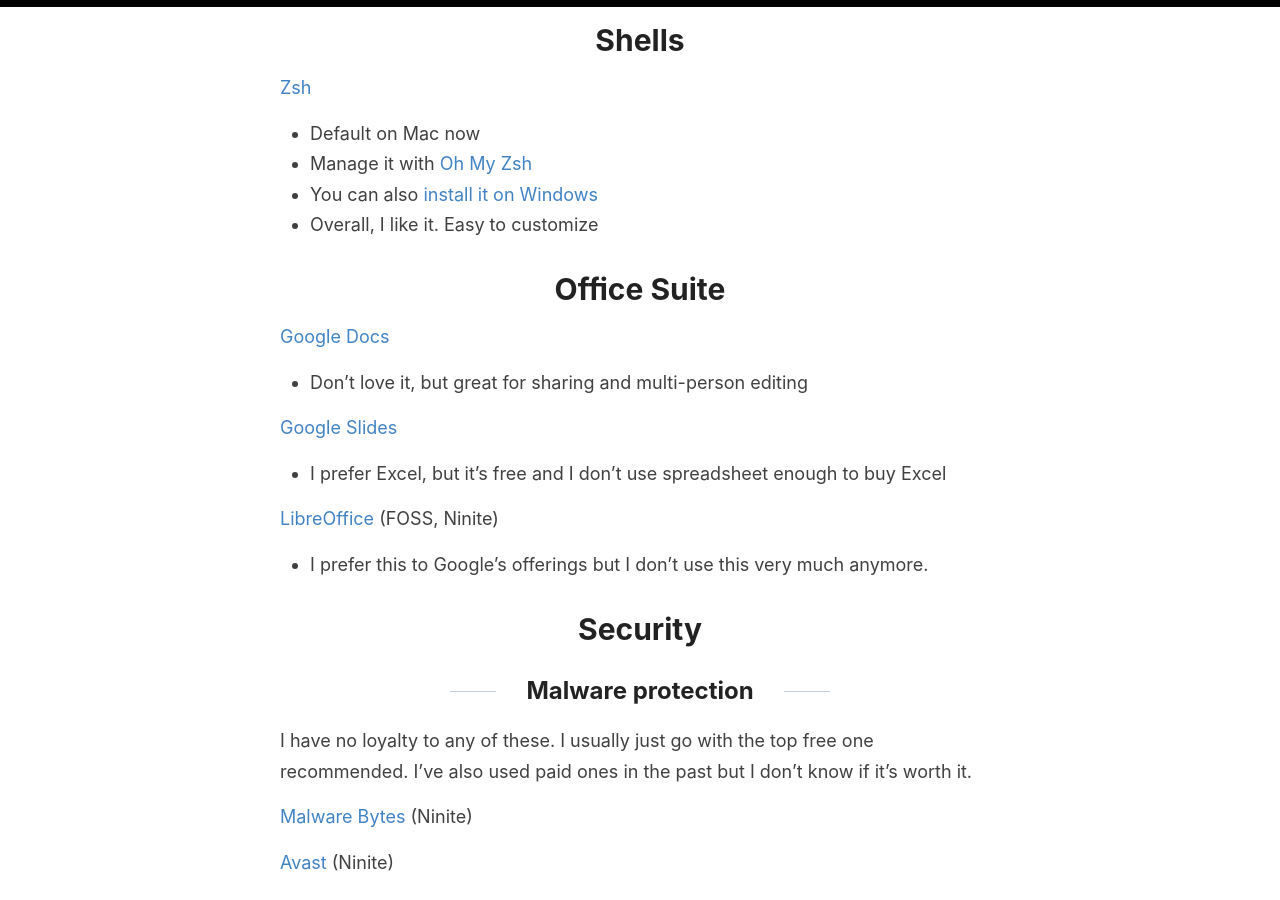
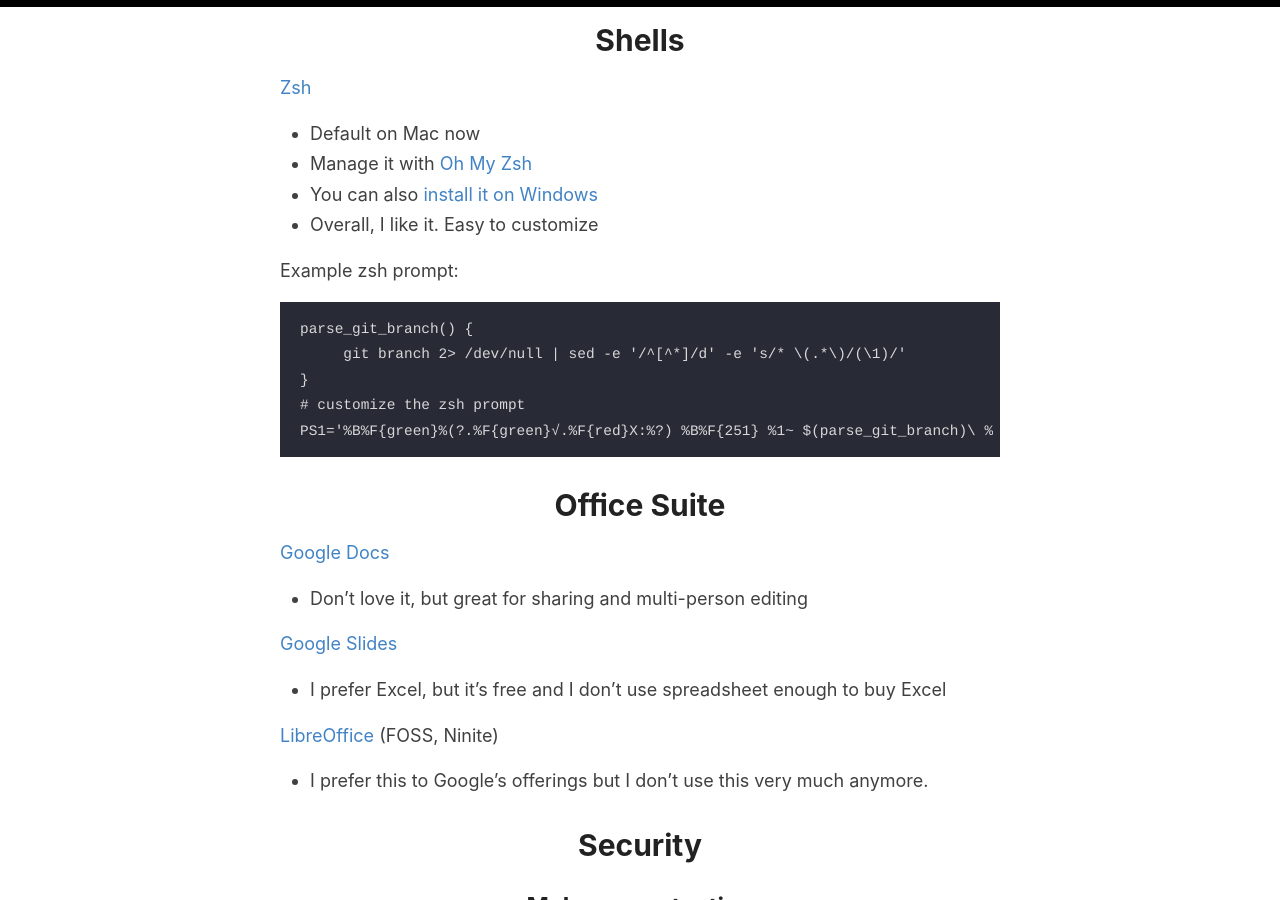
Before and after one commit to jss367/blog, a Jekyll site: the page built from _posts/2018-10-10-Software-I-Use.md, in a window 1280 px wide and 900 px high, scrolled down 4895 px. Built offline with Jekyll 4.4.1, drawn with Linux system fonts in a browser that asks for light colours.

Commit message:
Update 2018-10-10-Software-I-Use.md

````diff
--- a/_posts/2018-10-10-Software-I-Use.md
+++ b/_posts/2018-10-10-Software-I-Use.md
@@ -142,6 +142,15 @@ As you can see, I'm strewn across half a dozen terminals in Windows and have fou
 * You can also [install it on Windows](https://winsmarts.com/running-oh-my-zsh-on-windows-10-6fcb0fbc736b)
 * Overall, I like it. Easy to customize
 
+Example zsh prompt:
+```
+parse_git_branch() {
+     git branch 2> /dev/null | sed -e '/^[^*]/d' -e 's/* \(.*\)/(\1)/'
+}
+# customize the zsh prompt
+PS1='%B%F{green}%(?.%F{green}√.%F{red}X:%?) %B%F{251} %1~ $(parse_git_branch)\ %# '
+```
+
 # Office Suite
 [Google Docs](https://www.google.com/docs/about/)
 * Don't love it, but great for sharing and multi-person editing
````
